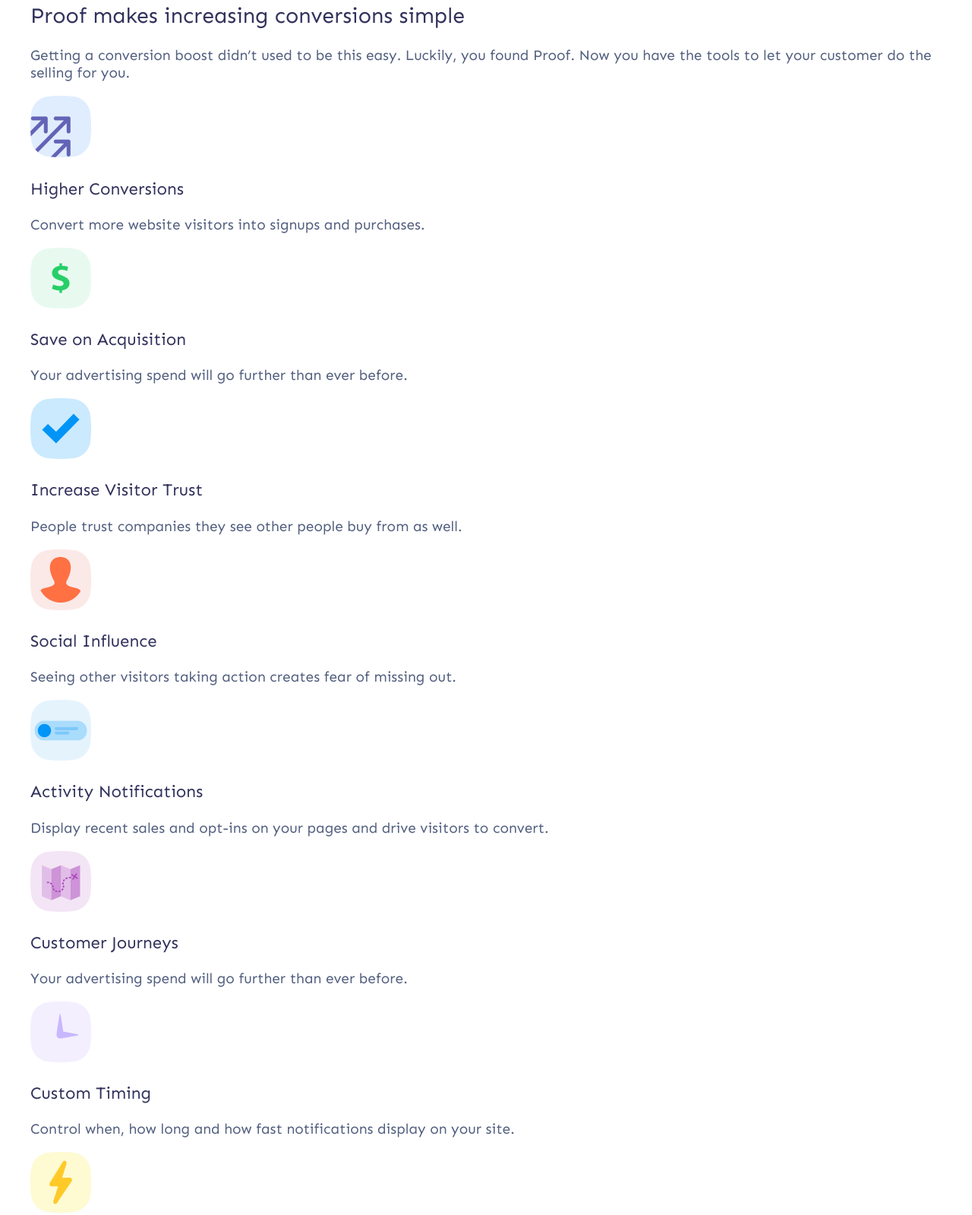
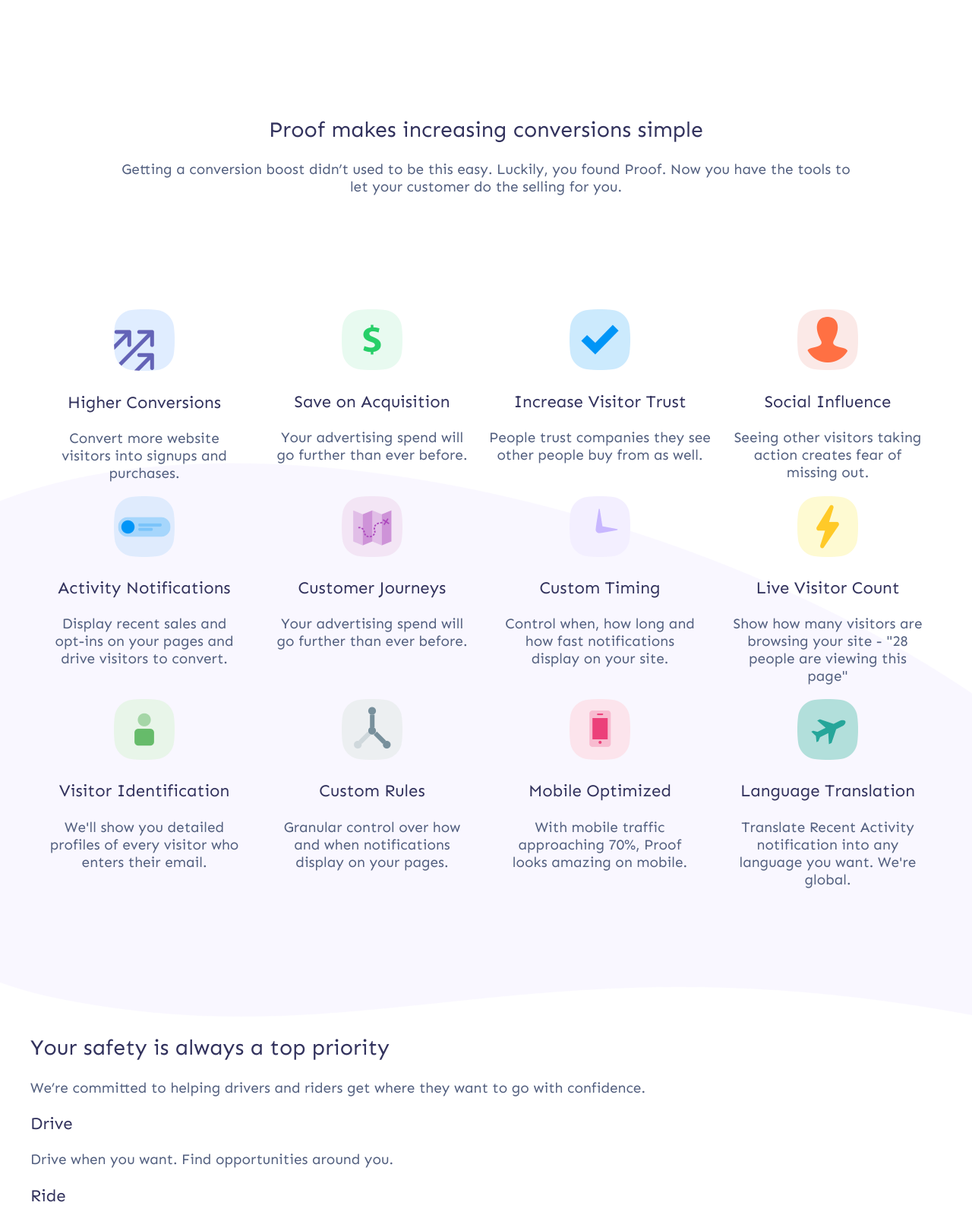
Before and after one commit to tahir-asadov/GoHub-Landing-Page, a website: page index.html in a window 1280 px wide. Shown: the part 1535-3134 px from the top of the page at 76% size. Drawn offline with Linux system fonts and the light colour scheme.

Commit message:
Add services section csss

```diff
--- a/css/main.max.css
+++ b/css/main.max.css
@@ -637,6 +637,28 @@
       box-shadow: -11px 13px 17px -17px #32325d42; }
 
 /* ==========================================================================
+[Services]
+========================================================================== */
+.band-services {
+  background-image: url("./../img/BG@1X.png");
+  background-repeat: no-repeat;
+  background-size: 100%;
+  background-position: bottom;
+  padding: 150px 0px; }
+  .band-services .service-description {
+    text-align: center;
+    margin-bottom: 150px; }
+    .band-services .service-description .offset {
+      width: 80%;
+      margin: auto; }
+  .band-services .service-items .service-item {
+    width: 25%;
+    float: left;
+    text-align: center; }
+    .band-services .service-items .service-item .offset {
+      padding: 0 20px; }
+
+/* ==========================================================================
 [Content]
 ========================================================================== */
 /* ==========================================================================
--- a/index.html
+++ b/index.html
@@ -89,22 +89,28 @@
     <div class="band band-services">
       <div class="container">
         <div class="service-description">
+          <div class="offset">
             <h2>Proof makes increasing conversions simple</h2>
             <p>Getting a conversion boost didn’t used to be this easy. Luckily, you found Proof. Now you have the tools to let your customer do the selling for you.</p>
+          </div><!-- .offset -->
         </div><!-- .service-description -->
       </div><!-- .container -->
       <div class="container">
         <div class="service-items">
           <div class="service-item">
+            <div class="offset">
               <img src="img/Vector Smart Object1@1X.png" alt="">
               <h3>Higher Conversions</h3>
               <p>Convert more website visitors into signups and purchases.</p>
+            </div><!-- .offset -->
           </div><!-- .service-item -->
 
           <div class="service-item">
+            <div class="offset">
               <img src="img/Vector Smart Object2@1X.png" alt="">
               <h3>Save on Acquisition</h3>
               <p>Your advertising spend will go further than ever before.</p>
+            </div><!-- .offset -->
           </div><!-- .service-item -->
 
           <div class="service-item">
@@ -114,59 +120,78 @@
           </div><!-- .service-item -->
 
           <div class="service-item">
+            <div class="offset">
               <img src="img/Vector Smart Object4@1X.png" alt="">
               <h3>Social Influence</h3>
               <p>Seeing other visitors taking action creates fear of missing out.</p>
+            </div><!-- .offset -->
+          </div><!-- .service-item -->
+          <div class="clear"></div><!-- .clear -->
+          <div class="service-item">
+            <div class="offset">
+              <img src="img/Vector Smart Object5@1X.png" alt="">
+              <h3>Activity Notifications</h3>
+              <p>Display recent sales and opt-ins on your pages and drive visitors to convert.</p>
+            </div><!-- .offset -->
           </div><!-- .service-item -->
 
           <div class="service-item">
-            <img src="img/Vector Smart Object5@1X.png" alt="">
-            <h3>Activity Notifications</h3>
-            <p>Display recent sales and opt-ins on your pages and drive visitors to convert.</p>
+            <div class="offset">
+              <img src="img/Vector Smart Object6@1X.png" alt="">
+              <h3>Customer Journeys</h3>
+              <p>Your advertising spend will go further than ever before.</p>
+            </div><!-- .offset -->
           </div><!-- .service-item -->
 
           <div class="service-item">
-            <img src="img/Vector Smart Object6@1X.png" alt="">
-            <h3>Customer Journeys</h3>
-            <p>Your advertising spend will go further than ever before.</p>
+            <div class="offset">
+              <img src="img/Vector Smart Object7@1X.png" alt="">
+              <h3>Custom Timing</h3>
+              <p>Control when, how long and how fast notifications display on your site.</p>
+            </div><!-- .offset -->
           </div><!-- .service-item -->
 
           <div class="service-item">
-            <img src="img/Vector Smart Object7@1X.png" alt="">
-            <h3>Custom Timing</h3>
-            <p>Control when, how long and how fast notifications display on your site.</p>
+            <div class="offset">
+              <img src="img/Vector Smart Object8@1X.png" alt="">
+              <h3>Live Visitor Count</h3>
+              <p>Show how many visitors are browsing your site - "28 people are viewing this page"</p>
+            </div><!-- .offset -->
+          </div><!-- .service-item -->
+          <div class="clear"></div><!-- .clear -->
+
+          <div class="service-item">
+            <div class="offset">
+              <img src="img/Vector Smart Object9@1X.png" alt="">
+              <h3>Visitor Identification</h3>
+              <p>We'll show you detailed profiles of every visitor who enters their email.</p>
+            </div><!-- .offset -->
           </div><!-- .service-item -->
 
           <div class="service-item">
-            <img src="img/Vector Smart Object8@1X.png" alt="">
-            <h3>Live Visitor Count</h3>
-            <p>Show how many visitors are browsing your site - "28 people are viewing this page"</p>
+            <div class="offset">
+              <img src="img/Vector Smart Object10@1X.png" alt="">
+              <h3>Custom Rules</h3>
+              <p>Granular control over how and when notifications display on your pages.</p>
+            </div><!-- .offset -->
           </div><!-- .service-item -->
 
           <div class="service-item">
-            <img src="img/Vector Smart Object9@1X.png" alt="">
-            <h3>Visitor Identification</h3>
-            <p>We'll show you detailed profiles of every visitor who enters their email.</p>
+            <div class="offset">
+              <img src="img/Vector Smart Object11@1X.png" alt="">
+              <h3>Mobile Optimized</h3>
+              <p>With mobile traffic approaching 70%, Proof looks amazing on mobile.</p>
+            </div><!-- .offset -->
           </div><!-- .service-item -->
 
           <div class="service-item">
-            <img src="img/Vector Smart Object10@1X.png" alt="">
-            <h3>Custom Rules</h3>
-            <p>Granular control over how and when notifications display on your pages.</p>
-          </div><!-- .service-item -->
-
-          <div class="service-item">
-            <img src="img/Vector Smart Object11@1X.png" alt="">
-            <h3>Mobile Optimized</h3>
-            <p>With mobile traffic approaching 70%, Proof looks amazing on mobile.</p>
-          </div><!-- .service-item -->
-
-          <div class="service-item">
+            <div class="offset">
               <img src="img/Vector Smart Object12@1X.png" alt="">
               <h3>Language Translation</h3>
               <p>Translate Recent Activity notification into any language you want. We're global.</p>
+            </div><!-- .offset -->
           </div><!-- .service-item -->
-
+          <div class="clear"></div><!-- .clear -->
         </div><!-- .service-items -->
       </div><!-- .container -->
     </div><!-- .band band-services -->
--- a/src/scss/main.scss
+++ b/src/scss/main.scss
@@ -253,6 +253,35 @@
 }
 
 /* ==========================================================================
+[Services]
+========================================================================== */
+.band-services {
+  background-image: url('./../img/BG@1X.png');
+  background-repeat: no-repeat;
+  background-size: 100%;
+  background-position: bottom;
+  padding: 150px 0px;
+  .service-description {
+    text-align: center;
+    margin-bottom: 150px;
+    .offset {
+      width: 80%;
+      margin: auto;
+    }
+  }
+  .service-items {
+    .service-item {
+      width: 25%;
+      float: left;
+      text-align: center;
+      .offset {
+        padding: 0 20px;
+      }
+    }
+  }
+}
+
+/* ==========================================================================
 [Content]
 ========================================================================== */
 .band-content .container {
```
Also changed, not shown: css/main.css, css/main.min.css, img/BG@1X.png (added). Lines whose indentation alone changed are shown as unchanged.
